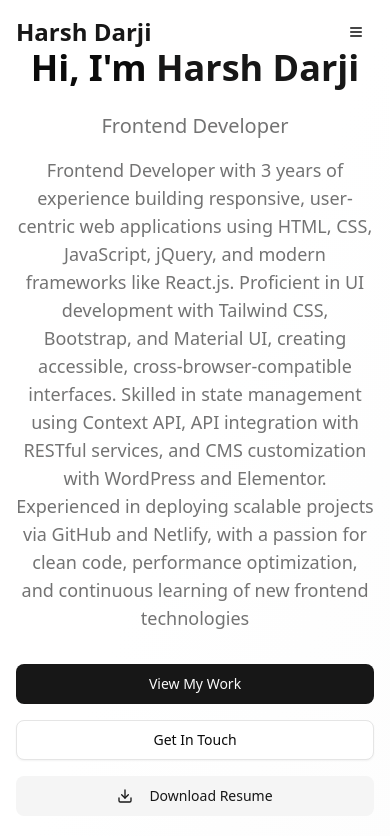
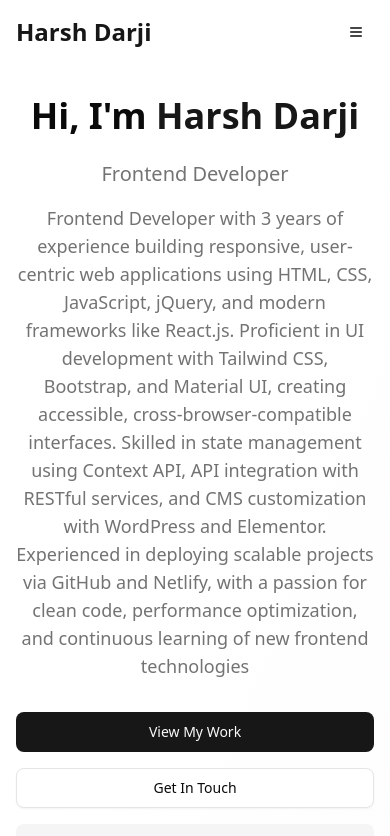
Before and after one commit to Zharsh01/MyPortfolio, a Next.js app: page / in a window 390 px wide. Shown: the top 836 px of the page. Built offline with nearby package versions, Linux system fonts and the light colour scheme.

Commit message:
Final Commit

```diff
--- a/src/components/hero.tsx
+++ b/src/components/hero.tsx
@@ -17,7 +17,7 @@ export function Hero() {
     >
       <div className="container mx-auto px-4 sm:px-6 lg:px-8 text-center">
         <div className="max-w-4xl mx-auto">
-          <h1 className="text-4xl pt-12 sm:text-6xl lg:text-7xl font-bold mb-6">
+          <h1 className="text-4xl pt-24 lg:pt-12 sm:text-6xl lg:text-7xl font-bold mb-6">
             Hi, I&apos;m <span className="text-primary">Harsh Darji</span>
           </h1>
 
```
